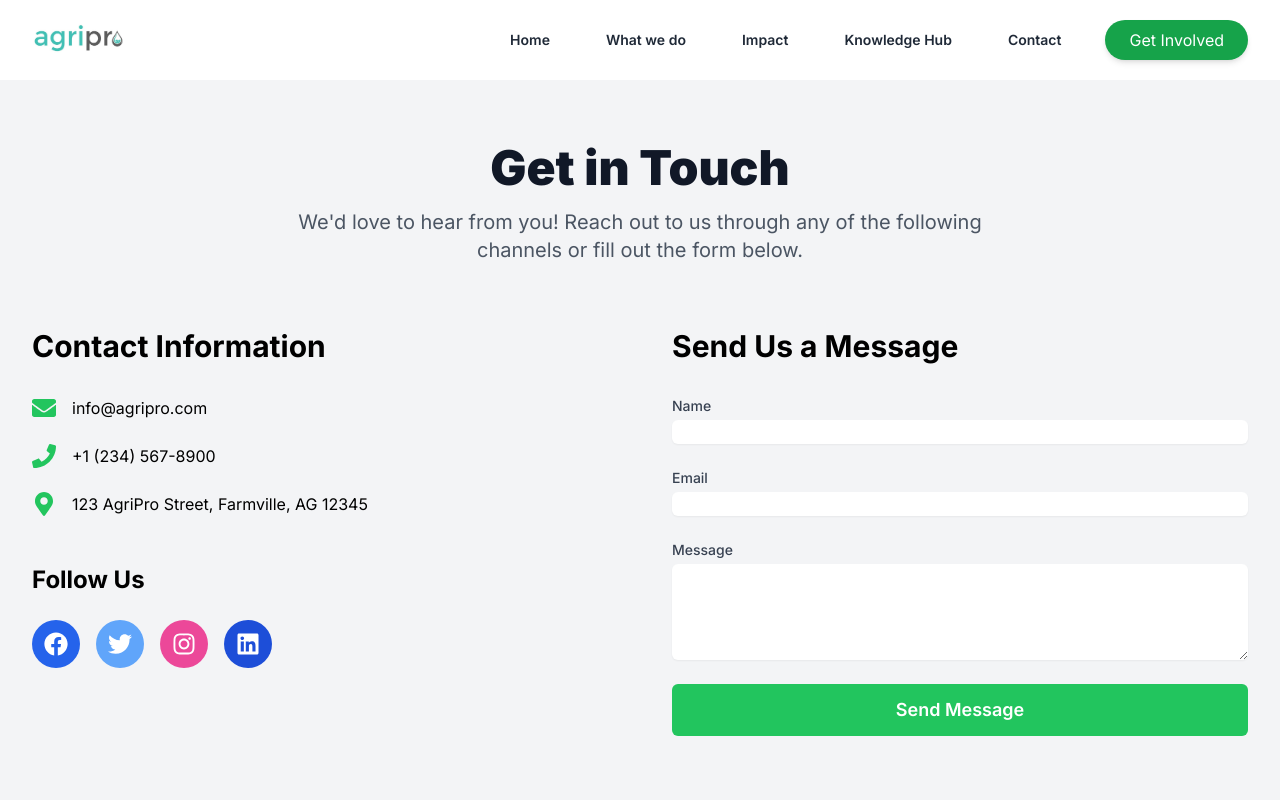
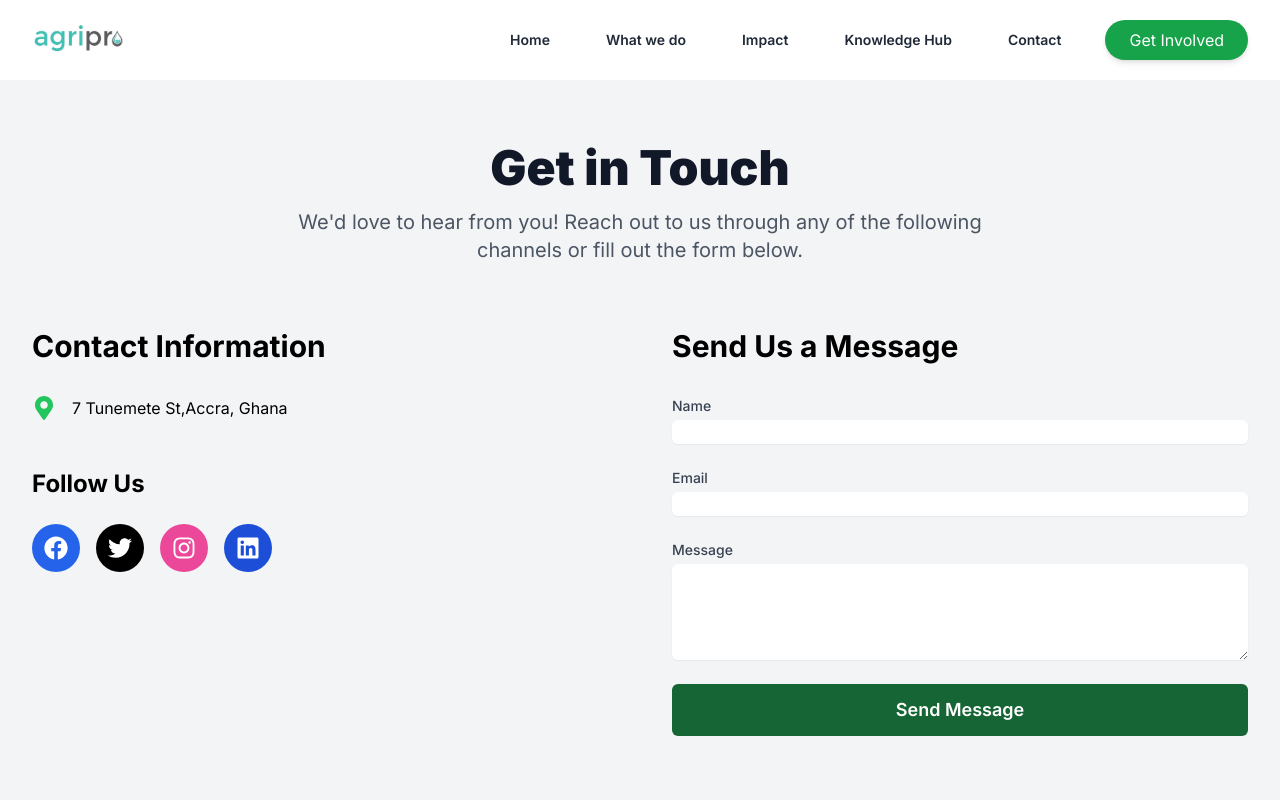
Before and after one commit to buzzedison/agripro, a Next.js app: page /contact in a window 1280 px wide. Shown: the top 800 px of the page. Built offline with nearby package versions, Linux system fonts and the light colour scheme.

Commit message:
added contact page

```diff
--- a/app/contact/page.tsx
+++ b/app/contact/page.tsx
@@ -1,14 +1,15 @@
 "use client"
+
 // components/ContactPage.tsx
 import React, { useState } from 'react';
 import { motion } from 'framer-motion';
-import { FaFacebook, FaTwitter, FaInstagram, FaLinkedin, FaEnvelope, FaPhone, FaMapMarkerAlt } from 'react-icons/fa';
+import { FaFacebook, FaTwitter, FaInstagram, FaLinkedin, FaMapMarkerAlt } from 'react-icons/fa';
 
 const socialMedia = [
-  { icon: <FaFacebook />, url: 'https://facebook.com/agripro', color: 'bg-blue-600' },
-  { icon: <FaTwitter />, url: 'https://twitter.com/agripro', color: 'bg-blue-400' },
-  { icon: <FaInstagram />, url: 'https://instagram.com/agripro', color: 'bg-pink-500' },
-  { icon: <FaLinkedin />, url: 'https://linkedin.com/company/agripro', color: 'bg-blue-700' },
+  { icon: <FaFacebook />, url: 'https://facebook.com//agriprogh', color: 'bg-blue-600' },
+  { icon: <FaTwitter />, url: 'https://twitter.com/agriprotweet', color: 'bg-black' },
+  { icon: <FaInstagram />, url: 'https://www.instagram.com/agri.pro/', color: 'bg-pink-500' },
+  { icon: <FaLinkedin />, url: 'https://www.linkedin.com/company/agriprohub', color: 'bg-blue-700' },
 ];
 
 const ContactPage: React.FC = () => {
@@ -41,7 +42,7 @@ const ContactPage: React.FC = () => {
         >
           <h1 className="text-5xl font-black text-gray-900 mb-4">Get in Touch</h1>
           <p className="text-xl text-gray-600 max-w-3xl mx-auto">
-            We'd love to hear from you! Reach out to us through any of the following channels or fill out the form below.
+            We&apos;d love to hear from you! Reach out to us through any of the following channels or fill out the form below.
           </p>
         </motion.div>
 
@@ -54,16 +55,8 @@ const ContactPage: React.FC = () => {
             <h2 className="text-3xl font-bold mb-8">Contact Information</h2>
             <div className="space-y-6">
               <div className="flex items-center">
-                <FaEnvelope className="text-2xl text-green-500 mr-4" />
-                <span>info@agripro.com</span>
-              </div>
-              <div className="flex items-center">
-                <FaPhone className="text-2xl text-green-500 mr-4" />
-                <span>+1 (234) 567-8900</span>
-              </div>
-              <div className="flex items-center">
                 <FaMapMarkerAlt className="text-2xl text-green-500 mr-4" />
-                <span>123 AgriPro Street, Farmville, AG 12345</span>
+                <span>7 Tunemete St,Accra, Ghana</span>
               </div>
             </div>
 
@@ -137,7 +130,7 @@ const ContactPage: React.FC = () => {
               <div>
                 <motion.button
                   type="submit"
-                  className="w-full bg-green-500 text-white px-6 py-3 rounded-md text-lg font-semibold hover:bg-green-600 transition duration-200"
+                  className="w-full bg-green-800 text-white px-6 py-3 rounded-md text-lg font-semibold hover:bg-green-600 transition duration-200"
                   whileHover={{ scale: 1.05 }}
                   whileTap={{ scale: 0.95 }}
                 >
--- a/app/getinvolved/page.tsx
+++ b/app/getinvolved/page.tsx
@@ -47,7 +47,7 @@ const GetInvolvedPage: React.FC = () => {
             Get Involved in the AgriPro Revolution
           </h1>
           <p className="text-xl text-gray-600 max-w-3xl mx-auto">
-            Your involvement can make a significant impact on the future of agriculture in Africa. Choose how you'd like to contribute to our mission.
+            Your involvement can make a significant impact on the future of agriculture in Africa. Choose how you&apos;d like to contribute to our mission.
           </p>
         </motion.div>
 
@@ -81,7 +81,7 @@ const GetInvolvedPage: React.FC = () => {
               {involvementOptions[selectedOption].title}
             </h2>
             <p className="text-lg mb-6">
-              Great choice! Here's how you can get started:
+              Great choice! Here&apos;s how you can get started:
             </p>
             <ul className="list-disc list-inside space-y-2 mb-6">
               <li>Fill out our online application form</li>
```
